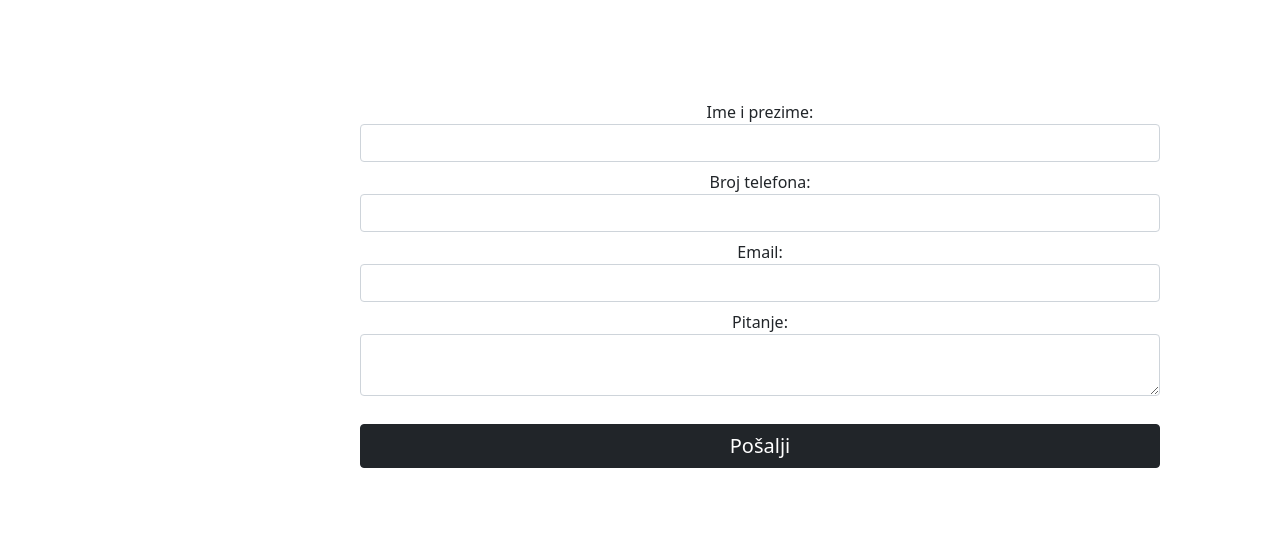
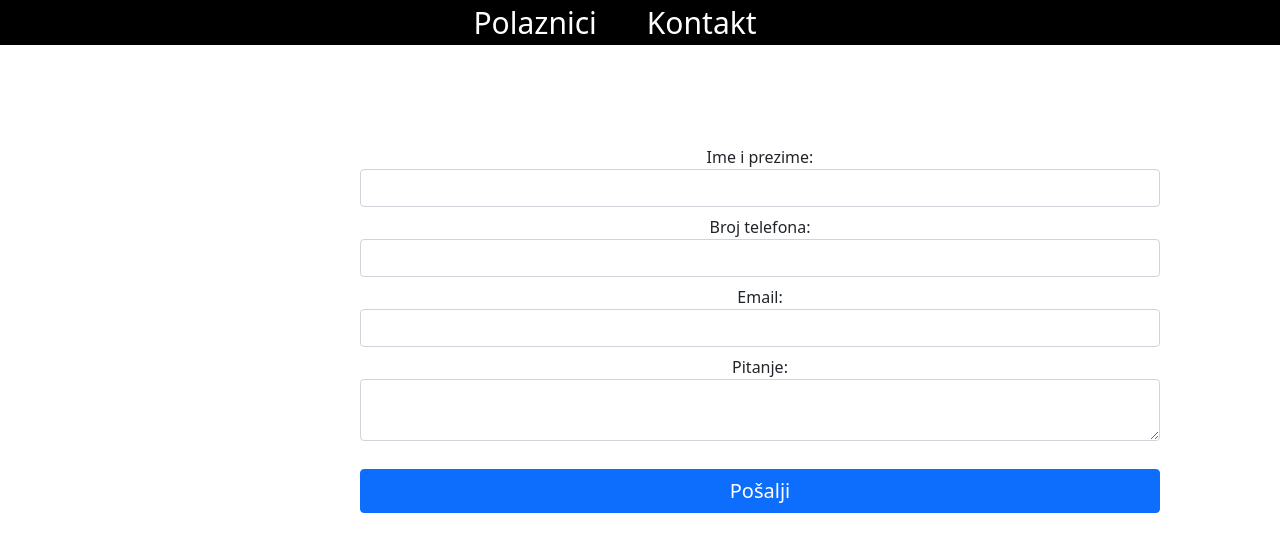
Before and after one commit to nikolinatomasevic/AutoSkolaReact, a React (Create React App) app: page /contact in a window 1280 px wide. Shown: the top 552 px of the page. Built offline with nearby package versions, Linux system fonts and the light colour scheme.

Commit message:
Dodata NavMenu komponenta na Contact stranu, funkcija za ispis unetih vrednosti u formu, prenos funkcije kroz properti

```diff
--- a/src/component/ContactForma.js
+++ b/src/component/ContactForma.js
@@ -1,6 +1,6 @@
 import {useState} from 'react'
 
-function ContactForma(){
+function ContactForma(props){
 
     const [imePrezime, setImePrezime] = useState('');
     const [brojTelefona, setBrojTelefona] = useState('');
@@ -26,6 +26,7 @@ function ContactForma(){
 
     return (
         <div>
+
              <form className="formcnt">
                 <div className="eforma">
                     <label>Ime i prezime: </label>
@@ -43,7 +44,7 @@ function ContactForma(){
                     <label>Pitanje: </label>
                     <textarea className="form-control mb-2" value={pitanje} onChange={handlePitanje} />
                 </div>
-                <button type="button" className='btn btn-dark' id="btnsend">Pošalji</button>
+                <button type="button" className='btn btn-primary' onClick={() => props.showInput(imePrezime, brojTelefona, email, pitanje)} id="btnsend">Pošalji</button>
             </form>
         </div>
     )
--- a/src/page/Contact.js
+++ b/src/page/Contact.js
@@ -1,10 +1,23 @@
 import ContactForma from "../component/ContactForma";
+import NavMenu from "../component/NavMenu";
 
 function Contact(){
 
+    function showInput(imeprez, brtel, email, pitanje){
+        alert("Poštovani/a " + imeprez + "\n" +
+            "Podaci uneti u formu su: " + "\n" +
+            "Broj telefona: " + brtel + "\n" +
+            "Email: " + email + "\n" +
+            "Pitanje: " + pitanje + "\n"
+        )
+    }
+
     return (
         <div>
-            <ContactForma />
+
+            <NavMenu />
+
+            <ContactForma showInput={showInput} />
         </div>
     )
 }
```
